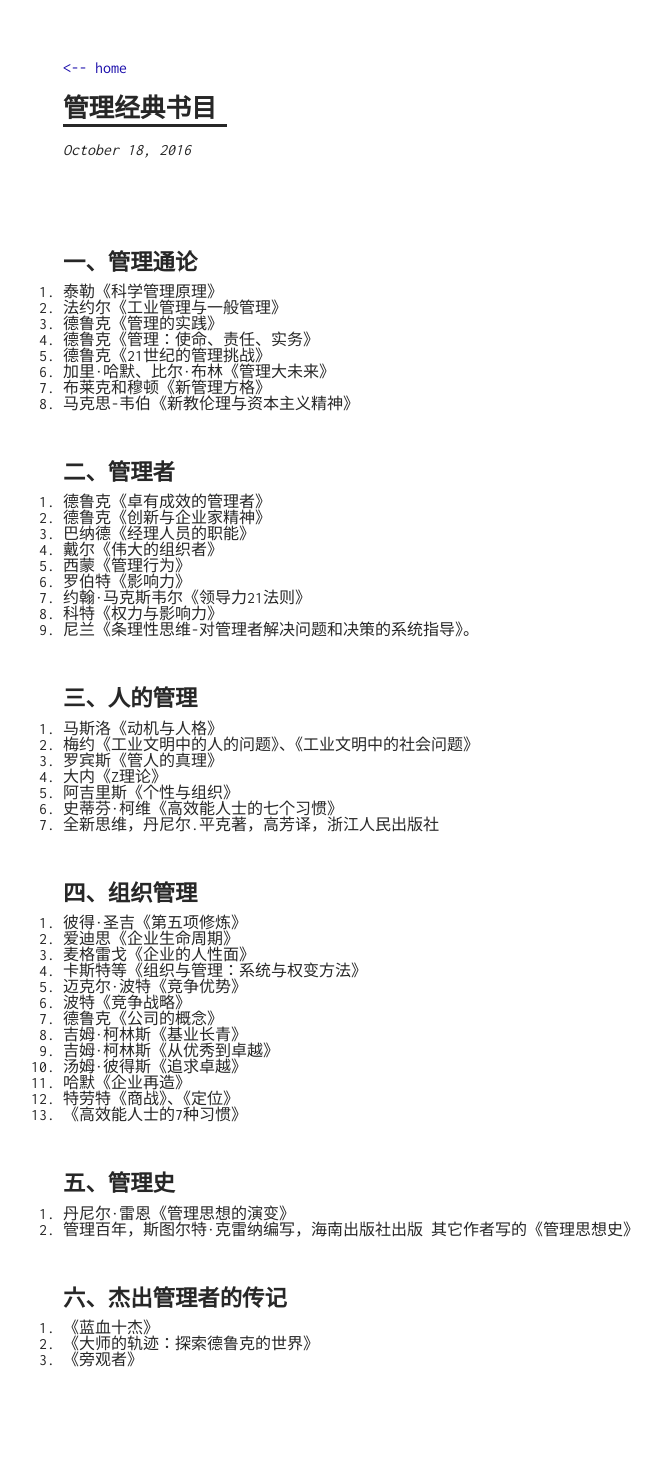
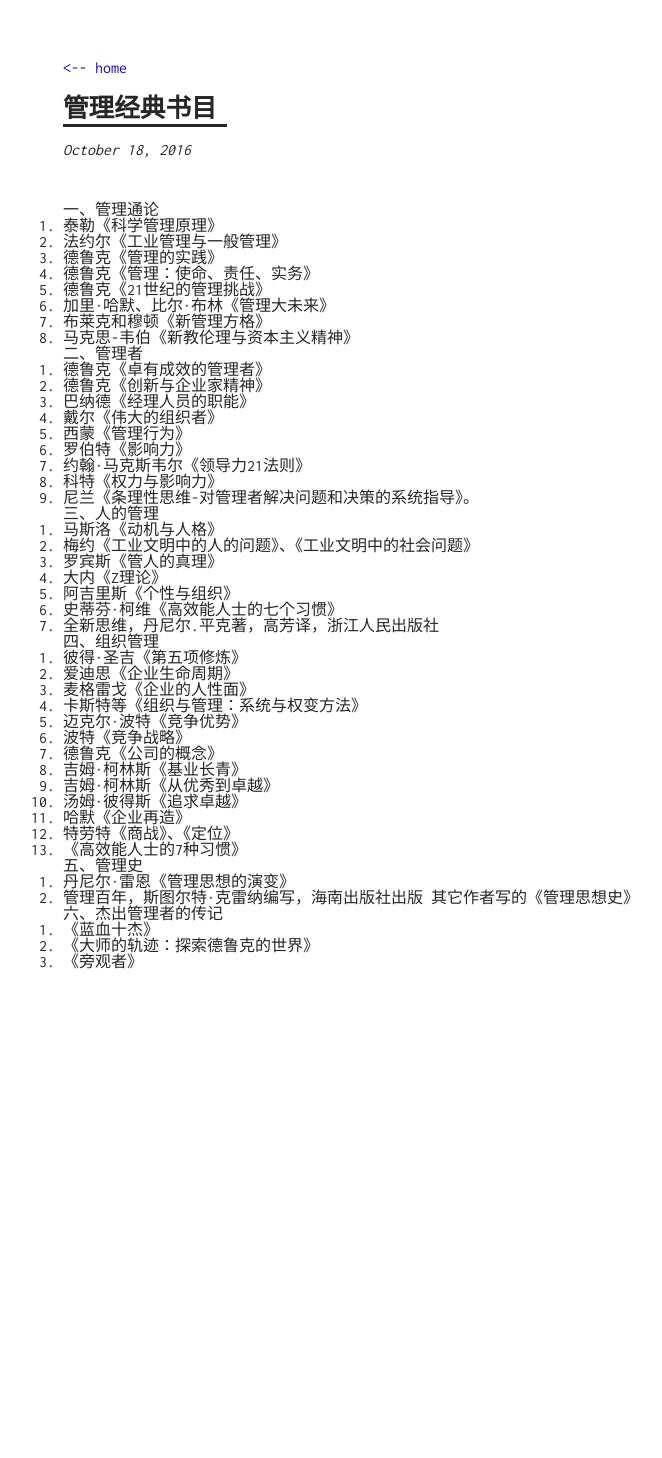
Before and after one commit to sherylman/sherylman.github.com, a Jekyll site: the page built from _posts/2016-10-18-管理经典书目.md, in a window 1280 px wide. Shown: the whole page, without its empty margins (277-939 px from the left). Built offline with Jekyll 4.4.1, drawn with Linux system fonts in a browser that asks for light colours; after the commit the page ends 1060 px from its top, so only the background shows below that.

```diff
--- a/_posts/2016-10-18-管理经典书目.md
+++ b/_posts/2016-10-18-管理经典书目.md
@@ -3,7 +3,7 @@ layout: post
 title: 管理经典书目
 ---
 
-# 一、管理通论
+### 一、管理通论
 1.	泰勒《科学管理原理》
 2.	法约尔《工业管理与一般管理》
 3.	德鲁克《管理的实践》
@@ -13,7 +13,7 @@ title: 管理经典书目
 7.	布莱克和穆顿《新管理方格》
 8. 马克思-韦伯《新教伦理与资本主义精神》
 
-# 二、管理者
+### 二、管理者
 8.	德鲁克《卓有成效的管理者》
 9.	德鲁克《创新与企业家精神》
 10.	巴纳德《经理人员的职能》
@@ -24,7 +24,7 @@ title: 管理经典书目
 15.	科特《权力与影响力》
 16.	尼兰《条理性思维-对管理者解决问题和决策的系统指导》。
 
-# 三、人的管理
+### 三、人的管理
 17.	马斯洛《动机与人格》
 18.	梅约《工业文明中的人的问题》、《工业文明中的社会问题》
 19.	罗宾斯《管人的真理》
@@ -33,7 +33,7 @@ title: 管理经典书目
 22.	史蒂芬·柯维《高效能人士的七个习惯》
 23.	全新思维，丹尼尔.平克著，高芳译，浙江人民出版社
 
-# 四、组织管理
+### 四、组织管理
 24.	彼得·圣吉《第五项修炼》
 25.	爱迪思《企业生命周期》
 26.	麦格雷戈《企业的人性面》
@@ -48,12 +48,12 @@ title: 管理经典书目
 35.	特劳特《商战》、《定位》
 36. 《高效能人士的7种习惯》
 
-# 五、管理史
+### 五、管理史
 37.	丹尼尔·雷恩《管理思想的演变》
 38.	管理百年，斯图尔特·克雷纳编写，海南出版社出版
  其它作者写的《管理思想史》
 
-# 六、杰出管理者的传记
+### 六、杰出管理者的传记
 39.	《蓝血十杰》
 40.	《大师的轨迹：探索德鲁克的世界》
 41.	《旁观者》
```
